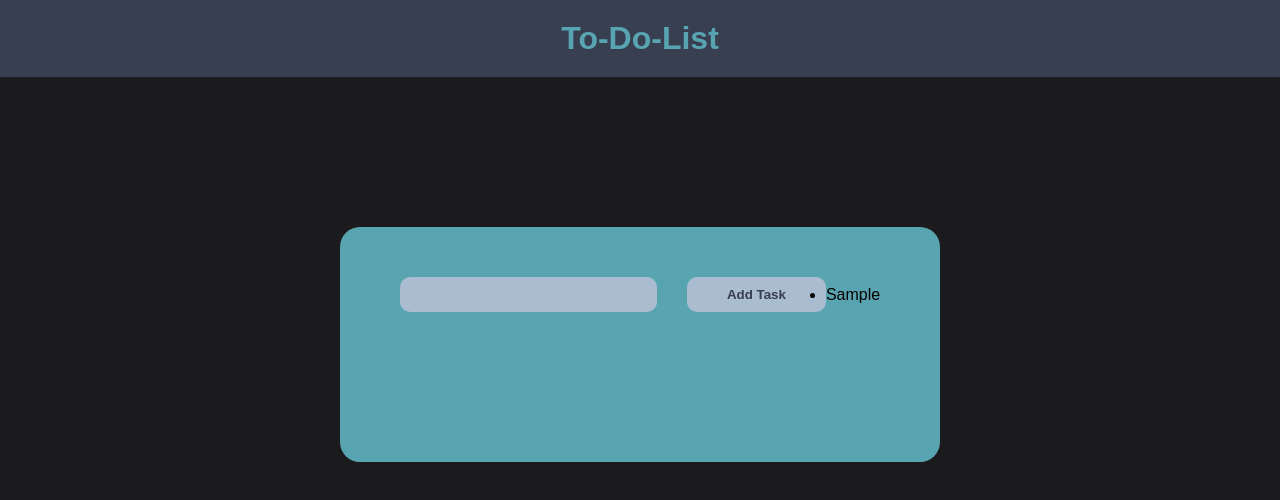
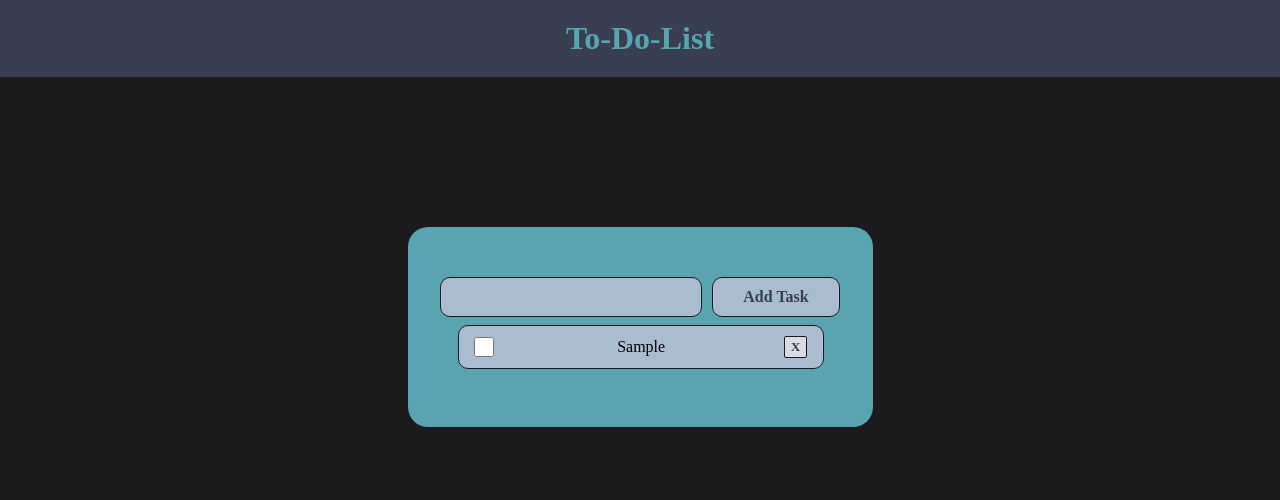
Before and after one commit to MamounE1/Task-Tracker, a React (Vite) app: page / in a window 1280 px wide. Both pictures are taken after typing "Sample" into the empty fields and a click on the button "Add Task". Shown: the top 500 px of the page. Built offline with nearby package versions, Linux system fonts and the light colour scheme.

Commit message:
Added styling for the list items, added delete button that allows users to delete tasks, and added checkbox to allow users to check off tasks. UI shows item is completed through line through the text and lower opacity.

```diff
--- a/src/App.jsx
+++ b/src/App.jsx
@@ -1,12 +1,12 @@
 import Header from "./Components/Header.jsx"
 import Container from "./Components/Container.jsx"
-import './index.css';
+import './index.css'
 
 export default function App() {
   return (
     <>
       <Header />
-      <main className="wrapContent">
+      <main className="container">
         <Container/>
       </main>
     </>
--- a/src/Components/Container.jsx
+++ b/src/Components/Container.jsx
@@ -4,12 +4,36 @@ import TaskList from "./TaskList"
 import "../index.css"
 
 export default function Container(){
-    const [toDo, setToDo] = useState([]);
+    const [toDo, setToDo] = useState([])
+
+    function deleteTask(id){
+        const newArray = toDo.filter(item => item.id != id)
+        setToDo(newArray)
+    }
+
+    function completeTask(id){
+        const newArray = toDo.map(item => {
+            const task = {
+                id: item.id,
+                task: item.task,
+                completed: item.completed
+            }
+
+            if(item.id === id){
+                task.completed = !task.completed
+                return task
+            }
+            else{
+                return item
+            }
+        })
+        setToDo(newArray)
+    }
 
     return (
         <>
             <InputBox toDo={toDo} setToDo={setToDo}/>
-            <TaskList toDo={toDo}/>
+            <TaskList toDo={toDo} deleteTask={deleteTask} completeTask={completeTask}/>
         </>
     )
 }
--- a/src/Components/InputBox.jsx
+++ b/src/Components/InputBox.jsx
@@ -13,14 +13,16 @@ export default function InputBox({ toDo, setToDo }){
             task: text,
             completed: false
         }
-        setToDo([...toDo, task])
+        if(task.task != ""){
+            setToDo([...toDo, task])
+        }
         setText("")
     }
 
     return (
-        <>
-            <input className="taskBox"value={text} onChange={handleText} id="inputBox"></input>
-            <button className="taskBtn" onClick={handleAddTask}>Add Task</button>
-        </>
+        <div className="inputWrapper">
+            <input className="taskStyle"value={text} onChange={handleText} id="inputBox"></input>
+            <button className="taskStyle taskBtn" onClick={handleAddTask}>Add Task</button>
+        </div>
     )
 }
--- a/src/Components/TaskList.jsx
+++ b/src/Components/TaskList.jsx
@@ -1,8 +1,12 @@
-export default function TaskList({toDo}){
+import "../index.css"
+
+export default function TaskList({ toDo, deleteTask, completeTask }){
     return (
-        <ul>
+        <ul className="listStyle">
             {toDo?.map(item => (
-                <li key={item.id}>{item.task}</li>
+                <li className="listItemBox" key={item.id}><input checked={item.completed}
+                onChange={() => completeTask(item.id)} type="checkbox"></input><span className={item.completed ? "completedStyle" : ""}>
+                {item.task}</span><button className="deleteBtn" onClick={() => deleteTask(item.id)}>X</button></li>
             ))}
         </ul>
     )
--- a/src/index.css
+++ b/src/index.css
@@ -4,37 +4,96 @@
   box-sizing: border-box;
 }
 
+button,
+input,
+textarea,
+select {
+  font-family: inherit;
+}
+
 body {
-  font-family: sans-serif;
+  font-family: 'Times New Roman', Times, serif;
   background-color: #1B1B1E;
 }
 
-.wrapContent{
-    display: flex;
-    justify-content: center;
-    align-items: center;
-    margin: 150px auto 0 auto;;
-    padding: 50px 300px 150px 300px;
+.container{
+    margin: 150px auto;
+    padding: 50px 50px;
     background-color: #58a4b0;
-    max-width: 400px;
-    width: 100%;
+    width: 465px;
     border-radius: 20px;
+    overflow-wrap: break-word;
+    word-break: break-word;
+}
+
+.inputWrapper{
+  display: flex;
+  justify-content: center;
+  align-items: center;
+  gap: 10px;
 }
 
 .taskBtn {
   white-space: nowrap;
+  font-weight: 600;
+}
+
+.taskStyle{
+  color: #373f51;
+  font-size: 1rem;
+  background-color: #a9bcd0;
+  border: 1px solid #1B1B1E;
+  padding: 10px 30px;
+  border-radius: 10px;
+}
+
+.listStyle{
+  list-style: none;
+  padding: 0;
+  margin: 0;
+}
+
+.listItemBox{
+  display: flex;
+  justify-content: space-between;
+  align-items: center;
+  background-color: #A9BCD0;
+  padding: 10px 15px;
+  margin: 8px 0;
+  border-radius: 10px;
+  border: 1px solid #1B1B1E;
+  width: 366px;
+}
+
+.deleteBtn{
+  padding: 2px 6px;
   color: #373f51;
   font-weight: 600;
-  margin-left: 30px;
-  padding: 10px 40px;
-  border-radius: 10px;
-  border: none;
-  background-color: #a9bcd0;
+  background-color: #D8DBE2;
+  border: 1px solid #1B1B1E;
+  border-radius: 2px;
+  margin-left: 5px;
 }
 
-.taskBox{
-  background-color: #a9bcd0;
-  border: none;
-  padding: 10px 40px;
-  border-radius: 10px;
+.completedStyle{
+  text-decoration: line-through;
+  opacity: 0.5;
 }
+
+input[type="checkbox"] {
+  width: 20px;
+  height: 20px;
+  flex-shrink: 0;
+  accent-color: #1B1B1E;
+  cursor: pointer;
+  margin-right: 10px;
+}
+
+.taskStyle:hover{
+  background-color: #D8DBE2;
+}
+
+.deleteBtn:hover{
+  background-color: #1B1B1E;
+  color: white;
+}
```
